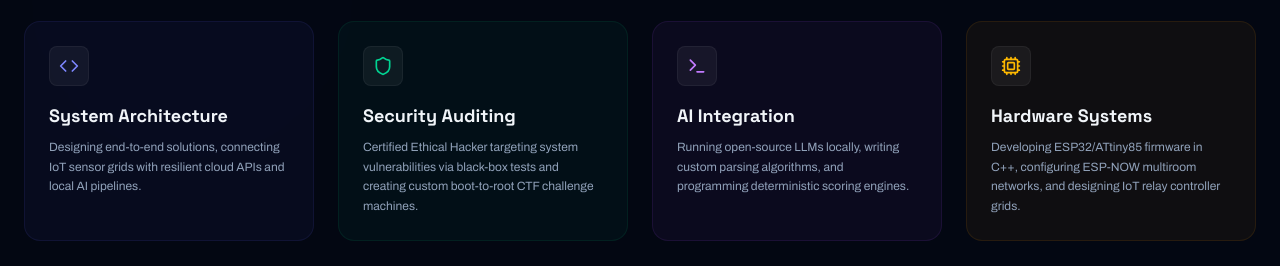
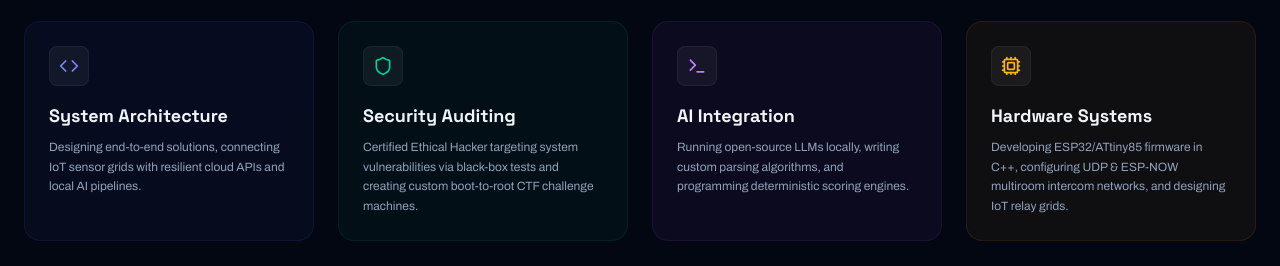
Before and after one commit to vishalvijay-123/vishalvs-portfolio, a Next.js app: page / in a window 1280 px wide. Shown: the part 1560-1826 px from the top of the page. Built offline with nearby package versions, Linux system fonts and the light colour scheme.

Commit message:
fix: update ESP32 intercom to reflect UDP over Wi-Fi router with ESP-NOW fallback

```diff
--- a/src/components/About.tsx
+++ b/src/components/About.tsx
@@ -25,7 +25,7 @@ const PHILOSOPHIES = [
   },
   {
     title: "Hardware Systems",
-    description: "Developing ESP32/ATtiny85 firmware in C++, configuring ESP-NOW multiroom networks, and designing IoT relay controller grids.",
+    description: "Developing ESP32/ATtiny85 firmware in C++, configuring UDP & ESP-NOW multiroom intercom networks, and designing IoT relay grids.",
     icon: Cpu,
     color: "text-amber-400 border-amber-500/10 hover:border-amber-500/30 bg-amber-500/5",
   },
--- a/src/components/Certifications.tsx
+++ b/src/components/Certifications.tsx
@@ -38,7 +38,7 @@ const ITEMS: Item[] = [
   {
     title: "Second Prize - International Research Conference",
     issuer: "ICTIH'26 International Conference",
-    desc: "Awarded second place for publishing research and demonstrating a novel hardware project: 'Multiroom ESP32 Intercommunication Network Architecture'.",
+    desc: "Awarded second place for publishing research and demonstrating a multiroom ESP32 intercom system utilizing UDP over Wi-Fi routers with router-free ESP-NOW fallback.",
     icon: Cpu,
     color: "text-indigo-400 border-indigo-500/10 hover:border-indigo-500/30 bg-indigo-500/5",
   },
--- a/src/components/Projects.tsx
+++ b/src/components/Projects.tsx
@@ -201,16 +201,17 @@ const PROJECTS: Project[] = [
     ],
   },
   {
-    title: "ESP32 Intercommunication Research",
+    title: "ESP32 Multiroom Intercom Network",
     category: "Embedded & IoT",
-    date: "Academic Research",
-    description: "Researched peer-to-peer radio frequency network topologies utilizing ESP-NOW protocols to exchange data packages without cellular or router infrastructure.",
-    tech: ["ESP32", "ESP-NOW", "C++ Firmware", "Mesh Topologies", "Radio Protocols"],
-    challenges: "Mitigating packet collisions and packet loss percentages during simultaneous transmissions over peer-to-peer 2.4GHz radio bands.",
+    date: "Research & Prototype",
+    description: "Designed and prototyped a multiroom audio and data intercommunication system using ESP32 microcontrollers. Communicates over local Wi-Fi router networks utilizing UDP for ultra-low latency packet transmission, while supporting a fallback router-free peer-to-peer mode via the ESP-NOW protocol.",
+    tech: ["ESP32", "UDP Protocol", "Wi-Fi Networking", "ESP-NOW", "C++ Firmware", "Audio Streaming", "Arduino IDE"],
+    challenges: "Minimizing audio latency, packet drop, and jitter over UDP across standard home Wi-Fi routers, while engineering dual-mode networking to operate seamlessly with a router or direct peer-to-peer via ESP-NOW when router infrastructure is absent.",
     features: [
-      "Direct packet transmission with low latency overhead compared to classic Wi-Fi.",
-      "Award-winning research paper outlining ESP32 multiroom intercom configurations.",
-      "Low-power wake protocols extending standalone IoT battery operations."
+      "Low-latency multiroom voice/audio streaming utilizing lightweight UDP socket transmission over Wi-Fi.",
+      "Dual networking capability: works over standard Wi-Fi routers and includes router-free direct ESP-NOW fallback.",
+      "Award-winning research paper and hardware prototype showcased at ICTIH'26 International Conference.",
+      "C++ ESP32 firmware coordinating audio buffers, packet serialization, and connection states."
     ],
   },
 ];
```
Also changed, not shown: Resume.txt.
